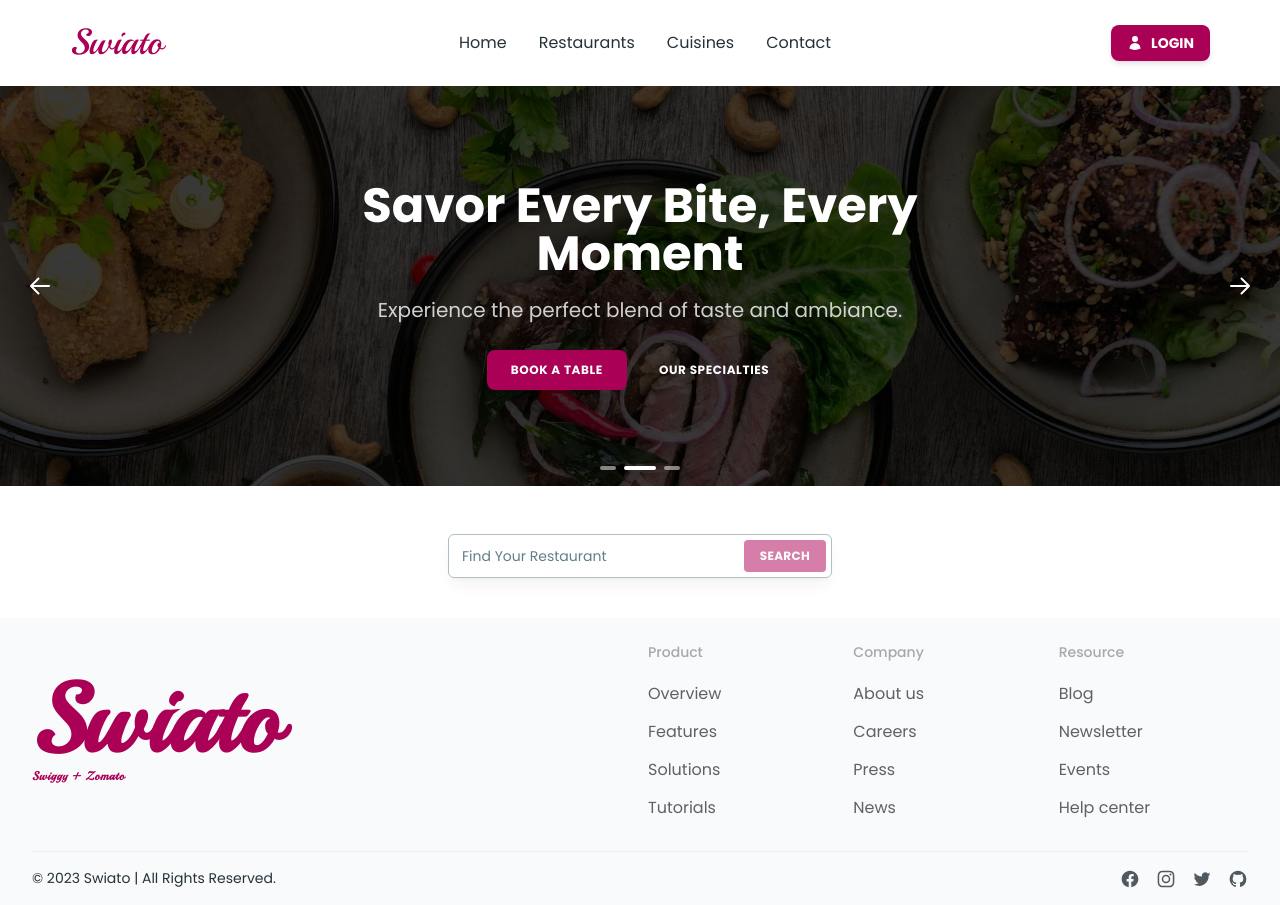
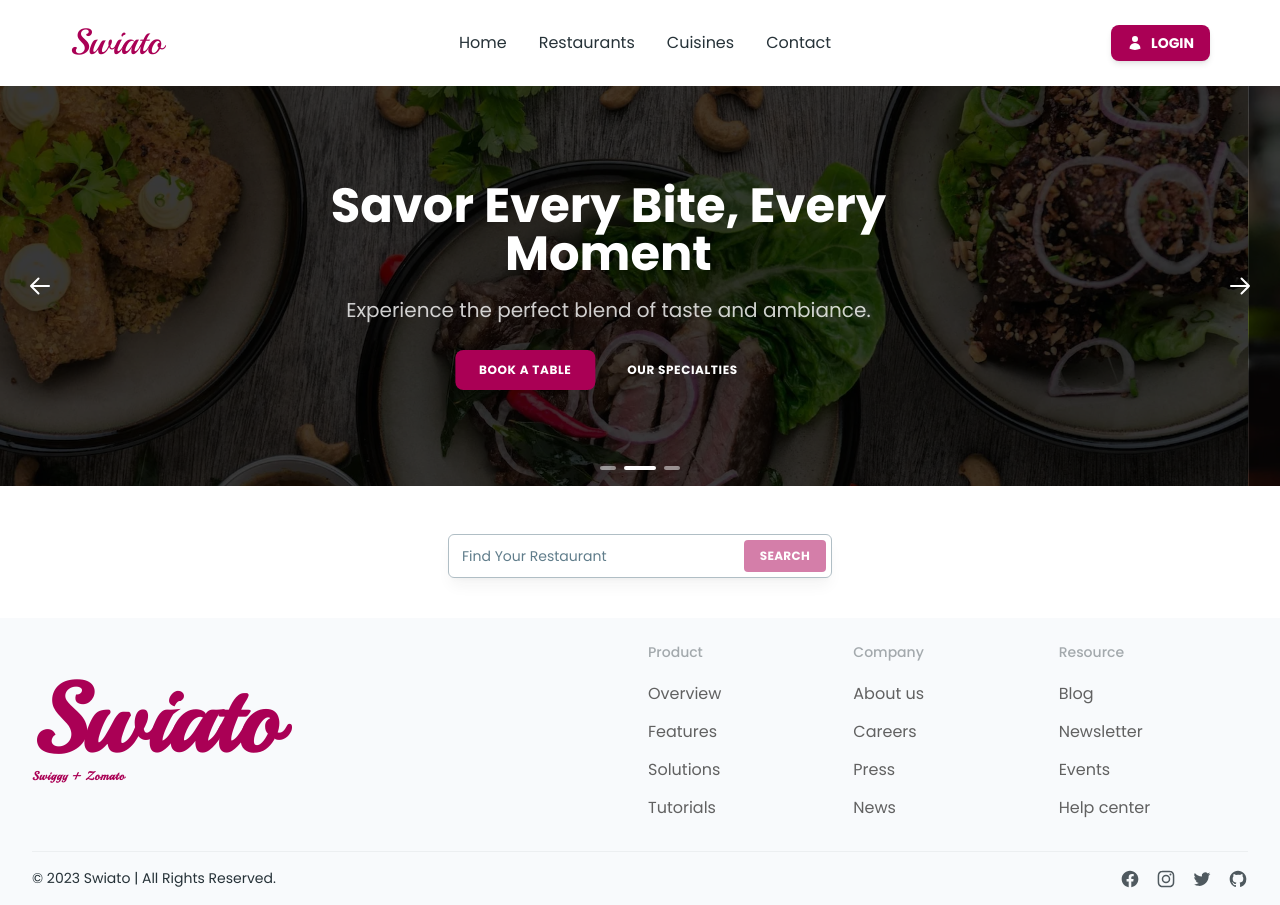
Before and after one commit to vishalmajumdar/swiggy-zomato-swiato, a React (Vite) app in the folder frontend/: page / in a window 1280 px wide. Built offline with nearby package versions, Linux system fonts and the light colour scheme.

Commit message:
Update transition
There was having problem in applying transition to the carousel but now it's set and it is framer motion which i just got to know about.

```diff
--- a/frontend/src/components/HeroCarousel.jsx
+++ b/frontend/src/components/HeroCarousel.jsx
@@ -28,7 +28,7 @@ export function HeroCarousel() {
       loop={true}
       autoplay={true}
       autoplayDelay={4500}
-      //   transition={{ duration: 1.5 }}
+      transition={{ type: "spring", duration: 1.75 }}
       prevArrow={({ handlePrev }) => (
         <IconButton
           variant="text"
```
